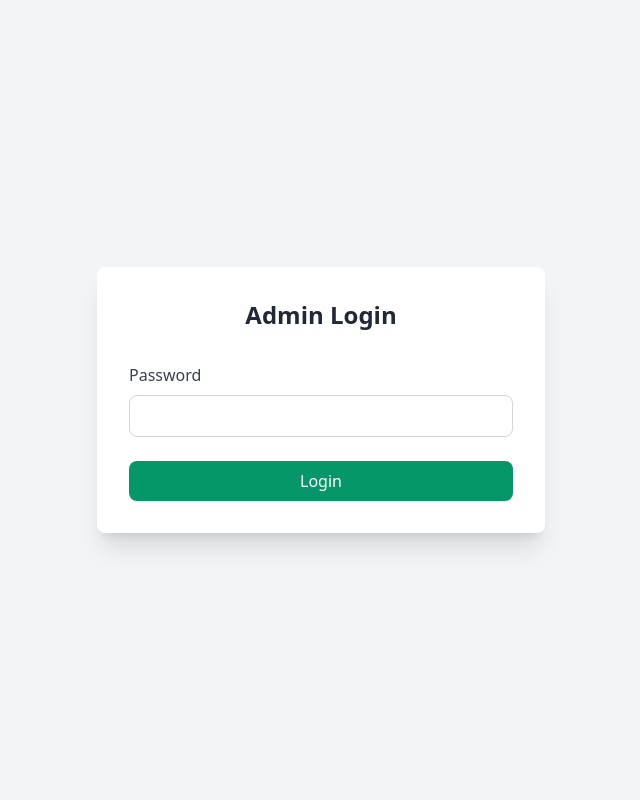
After one commit to Rajarshisaha10/Natuner-khoje, a Flask app: page /admin/login/ in a window 1280 px wide. The commit adds this page. Shown: the whole page, without its empty margins (319-959 px from the left). Run offline with Flask 3, Linux system fonts and the light colour scheme; some libraries are stand-ins or nearby versions.

Commit message:
Added password

```diff
--- a/app.py
+++ b/app.py
@@ -1,8 +1,10 @@
 from pathlib import Path
 import sqlite3
 from datetime import datetime
-from flask import Flask, g, render_template, send_from_directory, request, redirect, url_for, flash
+from functools import wraps
+from flask import Flask, g, render_template, send_from_directory, request, redirect, url_for, flash, session
 from werkzeug.utils import secure_filename
+from werkzeug.security import check_password_hash, generate_password_hash
 import os
 
 
@@ -15,6 +17,37 @@ ALLOWED_EXTENSIONS = {'png', 'jpg', 'jpeg', 'gif'}
 app = Flask(__name__)
 app.config['MEDIA_FOLDER'] = MEDIA_FOLDER
 app.secret_key = 'natuner_khoje_secret_key_2026'
+# Hashed password for "seekinghope"
+ADMIN_PASSWORD_HASH = 'scrypt:32768:8:1$0dEHgtemLGGk4LlA$d51ed5d14a28569b1ac30f77d9f899c01b3948256341ac07666af77f6abead9f0cbd70fc631cc6c2c456125b0baec8a157a558c00ad4619ff6bc384f95b6d45e'
+
+
+def login_required(f):
+    @wraps(f)
+    def decorated_function(*args, **kwargs):
+        if 'logged_in' not in session:
+            return redirect(url_for('login'))
+        return f(*args, **kwargs)
+    return decorated_function
+
+
+@app.route("/admin/login/", methods=["GET", "POST"])
+def login():
+    if request.method == "POST":
+        password = request.form.get("password")
+        if check_password_hash(ADMIN_PASSWORD_HASH, password):
+            session['logged_in'] = True
+            flash('Logged in successfully!', 'success')
+            return redirect(url_for('admin_dashboard'))
+        else:
+            flash('Incorrect password!', 'error')
+    return render_template("admin/login.html")
+
+
+@app.route("/admin/logout/")
+def logout():
+    session.pop('logged_in', None)
+    flash('Logged out successfully!', 'success')
+    return redirect(url_for('login'))
 
 
 def get_db():
@@ -145,6 +178,7 @@ def donate_view():
 
 # ============ ADMIN ROUTES ============
 @app.route("/admin/")
+@login_required
 def admin_dashboard():
     # Get counts for dashboard
     db = get_db()
@@ -162,6 +196,7 @@ def admin_dashboard():
 
 # Activities
 @app.route("/admin/activities/")
+@login_required
 def admin_activities():
     activities = fetch_all("SELECT id, title, description, image, created_at FROM content_activity ORDER BY id")
     for a in activities:
@@ -170,6 +205,7 @@ def admin_activities():
 
 
 @app.route("/admin/activities/add/", methods=["GET", "POST"])
+@login_required
 def admin_add_activity():
     if request.method == "POST":
         title = request.form.get("title")
@@ -190,6 +226,7 @@ def admin_add_activity():
 
 
 @app.route("/admin/activities/<int:id>/edit/", methods=["GET", "POST"])
+@login_required
 def admin_edit_activity(id):
     activity = fetch_one("SELECT * FROM content_activity WHERE id = ?", (id,))
     if not activity:
@@ -226,6 +263,7 @@ def admin_delete_activity(id):
 
 # Carousel Images
 @app.route("/admin/carousel/")
+@login_required
 def admin_carousel():
     items = fetch_all("SELECT id, title, image, \"order\" FROM content_carouselimage ORDER BY \"order\", id")
     for i in items:
@@ -254,6 +292,7 @@ def admin_add_carousel():
 
 
 @app.route("/admin/carousel/<int:id>/edit/", methods=["GET", "POST"])
+@login_required
 def admin_edit_carousel(id):
     item = fetch_one("SELECT * FROM content_carouselimage WHERE id = ?", (id,))
     if not item:
@@ -280,6 +319,7 @@ def admin_edit_carousel(id):
 
 
 @app.route("/admin/carousel/<int:id>/delete/", methods=["POST"])
+@login_required
 def admin_delete_carousel(id):
     db = get_db()
     db.execute("DELETE FROM content_carouselimage WHERE id = ?", (id,))
@@ -290,12 +330,14 @@ def admin_delete_carousel(id):
 
 # Contact Persons
 @app.route("/admin/contact-persons/")
+@login_required
 def admin_contact_persons():
     persons = fetch_all("SELECT id, name, designation, contact_no, \"order\" FROM content_contactperson ORDER BY \"order\", id")
     return render_template("admin/contact_persons.html", persons=persons)
 
 
 @app.route("/admin/contact-persons/add/", methods=["GET", "POST"])
+@login_required
 def admin_add_contact_person():
     if request.method == "POST":
         name = request.form.get("name")
@@ -341,6 +383,7 @@ def admin_edit_contact_person(id):
 
 
 @app.route("/admin/contact-persons/<int:id>/delete/", methods=["POST"])
+@login_required
 def admin_delete_contact_person(id):
     db = get_db()
     db.execute("DELETE FROM content_contactperson WHERE id = ?", (id,))
@@ -381,6 +424,7 @@ def admin_contact_info():
 
 # Contact Photos
 @app.route("/admin/contact-photos/")
+@login_required
 def admin_contact_photos():
     photos = fetch_all("SELECT id, image, \"order\", created_at FROM content_contactphoto ORDER BY \"order\", id")
     for p in photos:
@@ -389,6 +433,7 @@ def admin_contact_photos():
 
 
 @app.route("/admin/contact-photos/add/", methods=["GET", "POST"])
+@login_required
 def admin_add_contact_photo():
     if request.method == "POST":
         order = request.form.get("order", 0)
@@ -433,6 +478,7 @@ def admin_edit_contact_photo(id):
 
 
 @app.route("/admin/contact-photos/<int:id>/delete/", methods=["POST"])
+@login_required
 def admin_delete_contact_photo(id):
     db = get_db()
     db.execute("DELETE FROM content_contactphoto WHERE id = ?", (id,))
@@ -505,6 +551,7 @@ def admin_edit_blog(id):
 
 
 @app.route("/admin/blog/<int:id>/delete/", methods=["POST"])
+@login_required
 def admin_delete_blog(id):
     db = get_db()
     db.execute("DELETE FROM content_blogpost WHERE id = ?", (id,))
@@ -515,3 +562,4 @@ def admin_delete_blog(id):
 
 if __name__ == "__main__":
     app.run(debug=True)
+    app.run(debug=True)
--- a/templates/admin/base.html
+++ b/templates/admin/base.html
@@ -17,6 +17,9 @@
                 <div class="flex gap-4">
                     <a href="{{ url_for('home') }}" class="hover:bg-emerald-600 px-3 py-2 rounded transition">
                         View Site
+                    </a>
+                    <a href="{{ url_for('logout') }}" class="hover:bg-emerald-600 px-3 py-2 rounded transition">
+                        Logout
                     </a>
                 </div>
             </div>
--- /dev/null
+++ b/templates/admin/login.html
@@ -0,0 +1,37 @@
+<!DOCTYPE html>
+<html lang="en">
+<head>
+    <meta charset="UTF-8">
+    <meta name="viewport" content="width=device-width, initial-scale=1.0">
+    <title>Admin Login - Natuner Khoje</title>
+    <script src="https://cdn.tailwindcss.com"></script>
+</head>
+<body class="bg-gray-100 min-h-screen flex items-center justify-center">
+    <div class="bg-white rounded-lg shadow-xl p-8 w-full max-w-md">
+        <h1 class="text-2xl font-bold text-center text-gray-800 mb-8">Admin Login</h1>
+
+        <!-- Flash Messages -->
+        {% with messages = get_flashed_messages(with_categories=true) %}
+            {% if messages %}
+                {% for category, message in messages %}
+                    <div class="mb-4 p-4 rounded {% if category == 'success' %}bg-green-100 text-green-700 border border-green-300{% else %}bg-red-100 text-red-700 border border-red-300{% endif %}">
+                        {{ message }}
+                    </div>
+                {% endfor %}
+            {% endif %}
+        {% endwith %}
+
+        <form method="POST">
+            <div class="mb-6">
+                <label for="password" class="block text-gray-700 mb-2">Password</label>
+                <input type="password" id="password" name="password" required
+                    class="w-full px-4 py-2 border border-gray-300 rounded-lg focus:outline-none focus:ring-2 focus:ring-emerald-500">
+            </div>
+            <button type="submit"
+                class="w-full bg-emerald-600 text-white py-2 px-4 rounded-lg hover:bg-emerald-700 transition">
+                Login
+            </button>
+        </form>
+    </div>
+</body>
+</html>
--- a/templates/base.html
+++ b/templates/base.html
@@ -30,7 +30,7 @@
   </style>
 </head>
 
-<body class="text-gray-800">
+<body class="text-gray-800 bg-gray-50">
 
   <a href="#content" class="sr-only focus:not-sr-only">Skip to content</a>
 
```
Also changed, not shown: templates/donate.html (+25 -5 lines).
